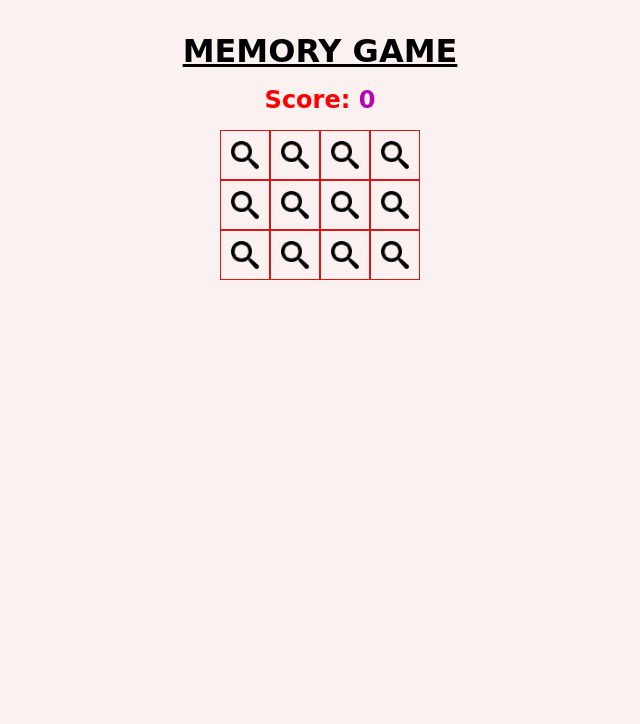
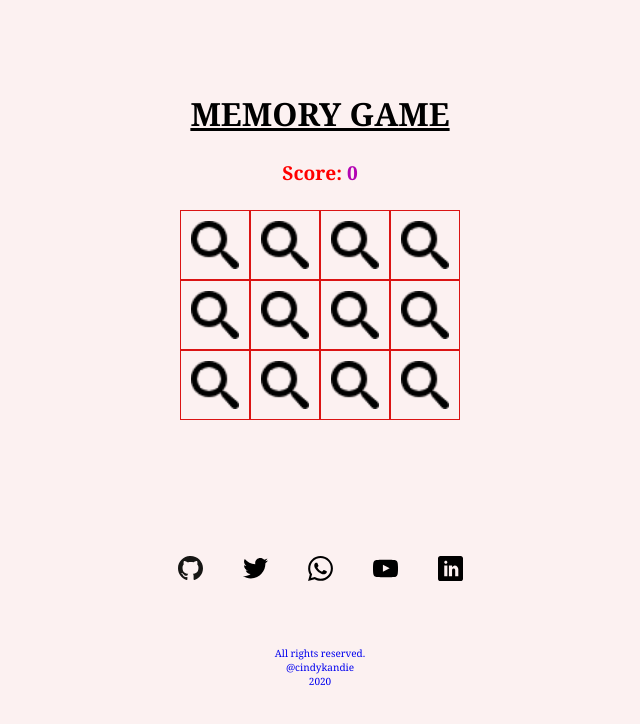
Before and after one commit to cindykandie/memory-game, a plain HTML site: page index.html in a window 1280 px wide. Shown: the whole page, without its empty margins (320-960 px from the left). Drawn offline with Linux system fonts and the light colour scheme.

Commit message:
second commit

```diff
--- a/css/style.scss
+++ b/css/style.scss
@@ -2,7 +2,7 @@
     padding:0;
     margin:0;
     box-sizing: border-box;
-    font-family: cursive;
+    font-family: georgia,'Times New Roman', Times, serif;
 }
 body{
     padding: 2rem;
@@ -10,15 +10,16 @@ body{
     flex-direction: column;
     align-items: center;
     justify-content: center;
-    background:rgb(252, 241, 241)
+    background:rgb(252, 241, 241);
+    height: 100vh;
 }
 h1{
     text-decoration: underline;
 }
 h3{
-    padding: 1rem;
+    padding: 1.5rem;
     color: red;
-    font-size: 150%;
+    font-size: 120%;
     span{
         color: rgb(179, 5, 179);
     }
@@ -26,14 +27,53 @@ h3{
 .grid{
     display: flex;
     flex-wrap:wrap;
-    height: 150px;
-    width:200px;
+    height: 210px;
+    width:280px;
+    margin-bottom:6rem;
 
-}
 img{
-    height: 50px;
-    width:50px;
+    height: 70px;
+    width:70px;
     padding: 0.6rem;
     border: 1px solid rgb(219, 20, 20);
 
 }
+}
+footer{
+    background-color:inherit;
+    text-align: center;
+    display: flex;
+    flex-direction: column;
+    justify-content: space-between;
+    align-items: center;
+    max-width: 100vw;
+
+    .socials{
+        padding: 20px 20px;
+        display: flex;
+        img{
+            width: 25px;
+            margin: 20px 20px;
+        }
+        img:hover{
+            background-color: #ff00b3;
+            border-radius:3px;
+        }
+    }
+    a{
+        text-decoration: none;
+
+        p{
+            font-size: 10px;
+            padding: 20px;
+        }
+        p:hover{
+            background-color: #f77ed2;
+        }
+
+    }
+    a:hover{
+        text-decoration: underline black;
+        color:black;
+    }
+}
--- a/index.html
+++ b/index.html
@@ -4,6 +4,7 @@
     <meta charset="UTF-8">
     <meta name="viewport" content="width=device-width, initial-scale=1.0">
     <link rel="stylesheet" href="css/style.css">
+    <link rel="shortcut icon" href="images/favicon.png" type="image/x-icon">
     <script src="js/app.js"></script>
     <title>Memory Game</title>
 </head>
@@ -12,5 +13,35 @@
     <div class="grid">
 
     </div>
+    <footer>
+        <div class="socials">
+            <a href="github.com/cindykandie">
+                <img src="images/git.svg" alt="" >
+            </a>
+
+            <a href="twitter.com/cindy_kandie">
+                <img src="images/twitter.svg" alt="" >
+            </a>
+
+            <a href="https://github.com/cindykandie">
+                <img src="images/whatsapp.svg" alt="" >
+            </a>
+
+            <a href="https://m.youtube.com/channel/UCZtWqdhrmQyNNBR2vZtbOuw/videos">
+                <img src="images/youtube.svg" alt="" > <br>
+            </a>
+
+            <a href="">
+                <img src="images/linkedin.svg" alt="" > <br>
+            </a>
+
+        </div>
+        <a href="https://cindykandie.netlify.app">
+        <p class="copyright"> All rights reserved.<br>
+            @cindykandie<br>
+            2020
+        </p>
+    </a>
+    </footer>
 </body>
 </html>
--- a/js/app.js
+++ b/js/app.js
@@ -79,7 +79,6 @@ document.addEventListener('DOMContentLoaded',()=> {
         const optionOneId =cardsChosenId[0]
         const optionTwoId =cardsChosenId[1]
         if(cardsChosen[0]===cardsChosen[1]){
-          alert('You found a match')
           cards[optionOneId].setAttribute('src', 'images/black.png')
           cards[optionTwoId].setAttribute('src', 'images/black.png')
           cardsWon.push(cardsChosen)
@@ -102,7 +101,7 @@ document.addEventListener('DOMContentLoaded',()=> {
         cardsChosenId.push(cardId)
         this.setAttribute('src', cardArray[cardId].img)
         if(cardsChosen.length===2){
-            setTimeout(checkForMatch,600)
+            setTimeout(checkForMatch,500)
         }
     }
 
```
Also changed, not shown: css/style.css, images/favicon.png (added), images/git.svg (added), images/linkedin.svg (added), images/twitter.svg (added), images/whatsapp.svg (added), images/youtube.svg (added), 1 other file.
